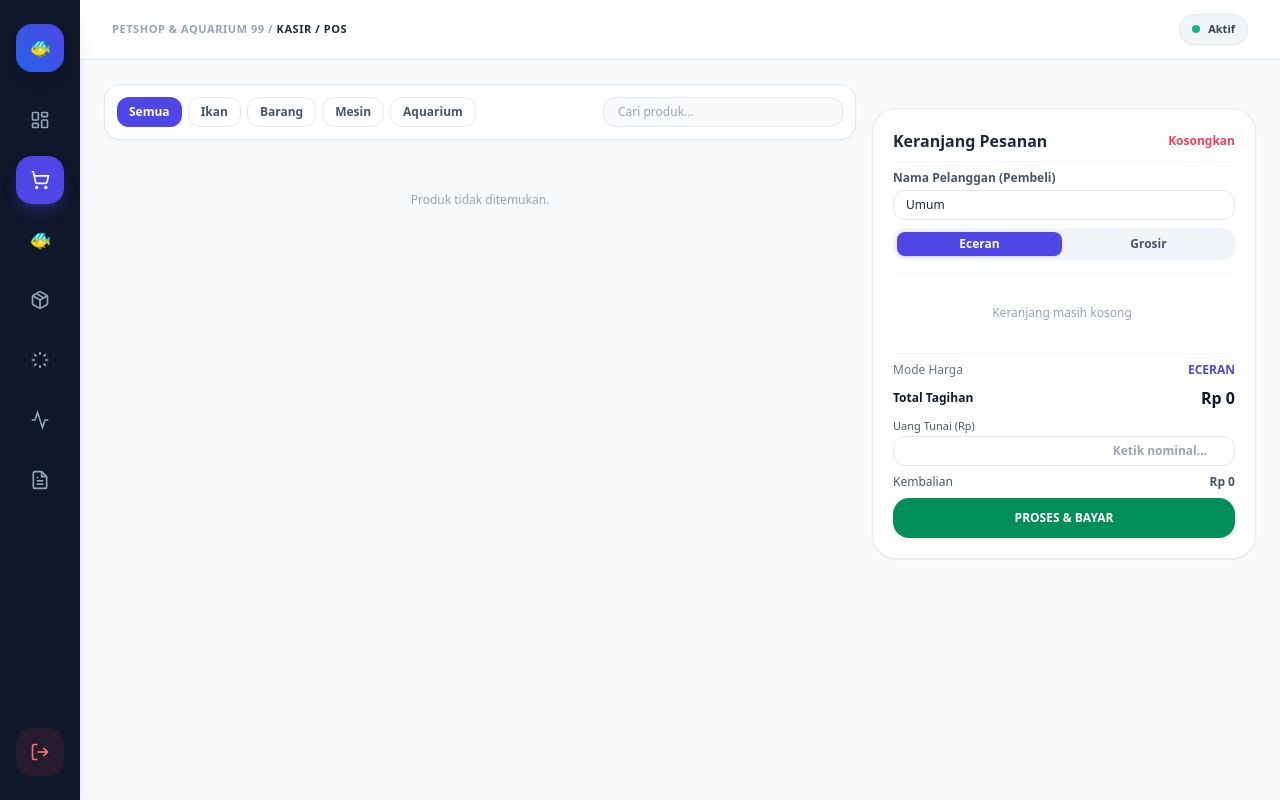
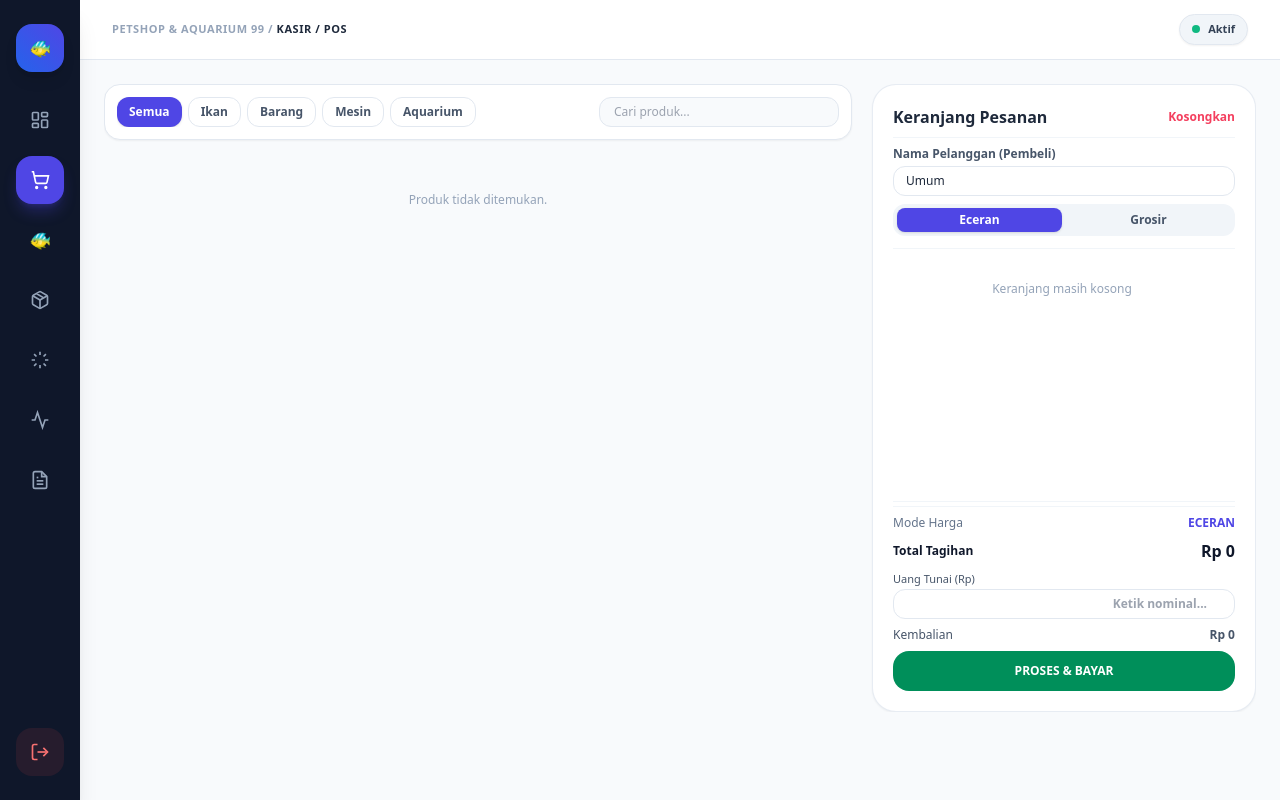
Before and after one commit to Arfadh0909/toko_ikan, a plain HTML site: page dashboard.html in a window 1280 px wide. Drawn offline with nearby package versions, Linux system fonts and the light colour scheme; no server answers; sample sign-in values are in the browser's storage.

Commit message:
fix keranjang pc fleksibel dengan scroll di tengah dan perbaikan edit produk firebase

```diff
--- a/app.js
+++ b/app.js
@@ -41,7 +41,6 @@ onValue(ref(db, 'toko_ikan_stok/'), (snapshot) => {
     dataStok = Object.keys(data).map(key => ({ idFirebase: key, ...data[key] }));
     refreshTampilanAktif();
   } else {
-    // Default data jika kosong
     const defaultData = {
       p1: { kategori: "ikan", nama: "Ikan Gurame Segar", hargaEceran: 45000, hargaGrosir: 38000, stok: 20 },
       p2: { kategori: "ikan", nama: "Ikan Nila Merah", hargaEceran: 32000, hargaGrosir: 27000, stok: 35 },
@@ -455,8 +454,9 @@ function renderKeranjangDesktopHTML(container, totalEl) {
       <button id="btn-eceran" onclick="setTipePenjualan('eceran')" class="flex-1 py-1 rounded-lg font-semibold text-xs bg-indigo-600 text-white shadow cursor-pointer">Eceran</button>
       <button id="btn-grosir" onclick="setTipePenjualan('grosir')" class="flex-1 py-1 rounded-lg font-semibold text-xs text-slate-600 cursor-pointer">Grosir</button>
     </div>
-    <!-- List item fleksibel tanpa scroll berlebih -->
-    <div class="space-y-3 my-1 text-xs divide-y divide-slate-100 pr-1 border-y border-slate-100 py-2">
+
+    <!-- Bagian List Item yang bisa di-scroll fleksibel di tengah -->
+    <div class="space-y-3 my-1 text-xs divide-y divide-slate-100 overflow-y-auto flex-1 pr-1 border-y border-slate-100 py-2">
   `;
 
   if (keranjang.length === 0) {
@@ -489,7 +489,9 @@ function renderKeranjangDesktopHTML(container, totalEl) {
 
   html += `
     </div>
-    <div class="space-y-2 pt-1 shrink-0 mt-auto">
+
+    <!-- Bagian Bawah Panel Pembayaran yang Tetap & Rapi -->
+    <div class="space-y-2 pt-2 shrink-0 mt-auto border-t border-slate-100">
       <div class="flex justify-between items-center"><span class="text-xs text-slate-500">Mode Harga</span><span id="label-mode-harga" class="text-xs font-bold text-indigo-600 uppercase">ECERAN</span></div>
       <div class="flex justify-between items-center"><span class="text-xs font-bold text-slate-900">Total Tagihan</span><span class="font-black text-slate-900 text-base" id="total-harga">Rp ${total.toLocaleString('id-ID')}</span></div>
       <div><label class="text-[11px] font-medium text-slate-600 block mb-0.5">Uang Tunai (Rp)</label><input type="number" id="uang-tunai" oninput="hitungKembalian()" class="w-full bg-white border border-slate-200 rounded-xl px-3 py-1.5 text-xs font-bold text-right text-slate-800" placeholder="Ketik nominal..."></div>
@@ -590,7 +592,6 @@ function prosesBayar() {
     const p = dataStok.find(item => item.idFirebase === kItem.idFirebase);
     if (p) {
       p.stok -= kItem.qty;
-      // Update stok langsung ke Firebase
       set(ref(db, `toko_ikan_stok/${p.idFirebase}/stok`), p.stok);
     }
   });
@@ -767,11 +768,9 @@ function simpanProdukAdmin(e) {
   }
 
   if (editId === "") {
-    // Tambah baru ke Firebase
     push(ref(db, 'toko_ikan_stok/'), { kategori, nama, hargaEceran, hargaGrosir, stok, ukuran });
     alert('Produk berhasil ditambahkan!');
   } else {
-    // Update data produk di Firebase berdasarkan idFirebase
     update(ref(db, `toko_ikan_stok/${editId}`), {
       kategori, nama, hargaEceran, hargaGrosir, stok, ukuran
     });
@@ -785,13 +784,17 @@ function simpanProdukAdmin(e) {
 
 function editProduk(idFirebase) {
   const item = dataStok.find(p => p.idFirebase === idFirebase);
-  if (!item) return;
+  if (!item) {
+    alert('Data produk tidak ditemukan!');
+    return;
+  }
+
+  // Pindah ke menu kategori yang sesuai terlebih dahulu agar form tampil benar
+  pilihMenu(item.kategori);
 
   document.getElementById('edit-id').value = item.idFirebase;
   document.getElementById('nama-produk').value = item.nama;
   document.getElementById('stok-produk').value = item.stok;
-
-  pilihMenu(item.kategori);
 
   if (item.kategori === 'aquarium' && item.ukuran) {
     document.getElementById('aq-p').value = item.ukuran.p;
@@ -806,6 +809,10 @@ function editProduk(idFirebase) {
   document.getElementById('form-title').innerText = "Edit Data Produk";
   document.getElementById('btn-submit-form').innerText = "Update Produk";
   document.getElementById('btn-cancel-edit').classList.remove('hidden');
+
+  // Scroll otomatis ke form edit di sebelah kiri agar langsung terlihat oleh user
+  const formEl = document.getElementById('form-tambah-produk');
+  if (formEl) formEl.scrollIntoView({ behavior: 'smooth', block: 'center' });
 }
 
 function resetFormAdmin() {
--- a/dashboard.html
+++ b/dashboard.html
@@ -132,7 +132,7 @@
 
         <!-- VIEW 2: KASIR / POS -->
         <div id="view-kasir" class="hidden h-full flex flex-col -m-3 lg:-m-8 p-3 lg:p-6 bg-slate-50">
-          <div class="flex-1 flex flex-col lg:flex-row gap-4 pb-16 lg:pb-0 relative">
+          <div class="flex-1 flex flex-col lg:flex-row gap-4 pb-16 lg:pb-0 relative overflow-hidden h-full">
 
             <!-- TOMBOL IKON KERANJANG MELAYANG KHUSUS HP -->
             <button onclick="bukaModalKeranjangHP()" class="lg:hidden fixed bottom-6 right-6 bg-indigo-600 hover:bg-indigo-700 text-white p-4 rounded-full shadow-2xl z-40 flex items-center justify-center gap-2 cursor-pointer transition transform active:scale-95">
@@ -141,7 +141,7 @@
             </button>
 
             <!-- KIRI / UTAMA: Kategori & Produk Grid -->
-            <div class="flex-1 flex flex-col min-h-[400px]">
+            <div class="flex-1 flex flex-col min-h-0 overflow-y-auto pr-1">
               <div class="flex flex-col sm:flex-row justify-between items-stretch sm:items-center gap-2.5 shrink-0 bg-white p-3 rounded-2xl border border-slate-200 shadow-sm">
                 <div class="flex gap-1.5 overflow-x-auto pb-1 sm:pb-0 scrollbar-none">
                   <button id="kasir-cat-semua" onclick="pilihKategoriKasir('semua')" class="px-3 py-1.5 rounded-xl text-xs font-semibold bg-indigo-600 text-white shadow cursor-pointer shrink-0">Semua</button>
@@ -159,8 +159,8 @@
               <div id="produk-grid-kasir" class="grid grid-cols-2 sm:grid-cols-3 md:grid-cols-4 gap-2.5 mt-3 pb-6"></div>
             </div>
 
-            <!-- KANAN / LAPTOP/PC: Panel Keranjang Fleksibel Tanpa Scroll Berlebih -->
-            <div id="panel-keranjang-desktop" class="hidden lg:flex w-96 bg-white border border-slate-200/80 rounded-3xl p-5 shrink-0 shadow-sm flex-col h-fit sticky top-4">
+            <!-- KANAN / LAPTOP/PC: Panel Keranjang Fleksibel (List item bisa di-scroll, tombol bayar tetap rapi di bawah) -->
+            <div id="panel-keranjang-desktop" class="hidden lg:flex w-96 bg-white border border-slate-200/80 rounded-3xl p-5 shrink-0 shadow-sm flex-col h-full max-h-[calc(100vh-120px)]">
               <!-- Render otomatis lewat updateKeranjangUI() -->
             </div>
 
```
